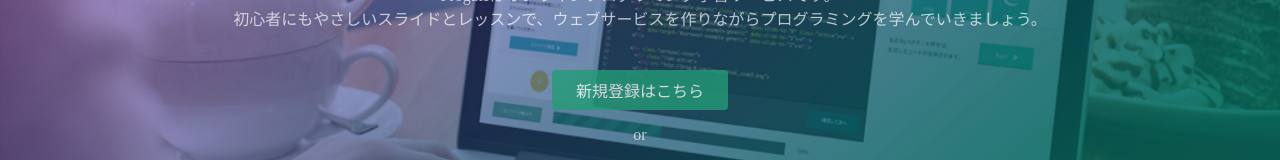
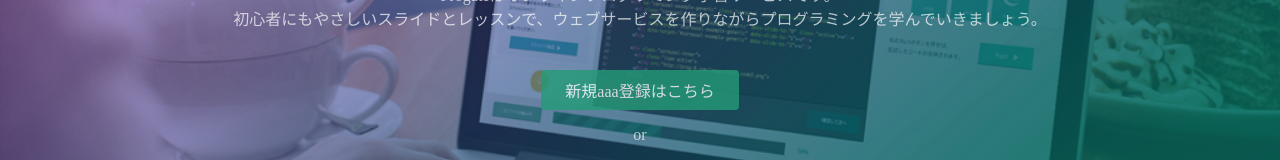
Before and after one commit to gomatama/gomatama.github.io, a plain HTML site: page index.html in a window 1280 px wide. Shown: the part 362-522 px from the top of the page. Drawn offline with Linux system fonts and the light colour scheme.

Commit message:
Update index.html

```diff
--- a/index.html
+++ b/index.html
@@ -26,7 +26,7 @@
       <h1>LEARN TO CODE.<br>LEARN TO BE CREATIVE.</h1>
       <p>Progateはオンラインプログラミング学習サービスです。<br>初心者にもやさしいスライドとレッスンで、ウェブサービスを作りながらプログラミングを学んでいきましょう。</p>
       <div class="btn-wrapper">
-        <a href="#" class="btn signup">新規登録はこちら</a>
+        <a href="#" class="btn signup">新規aaa登録はこちら</a>
         <p>or</p>
         <a href="#" class="btn facebook"><span class="fa fa-facebook"></span>Facebookで登録</a>
         <a href="#" class="btn twitter"><span class="fa fa-twitter"></span>Twitterで登録</a>
```
